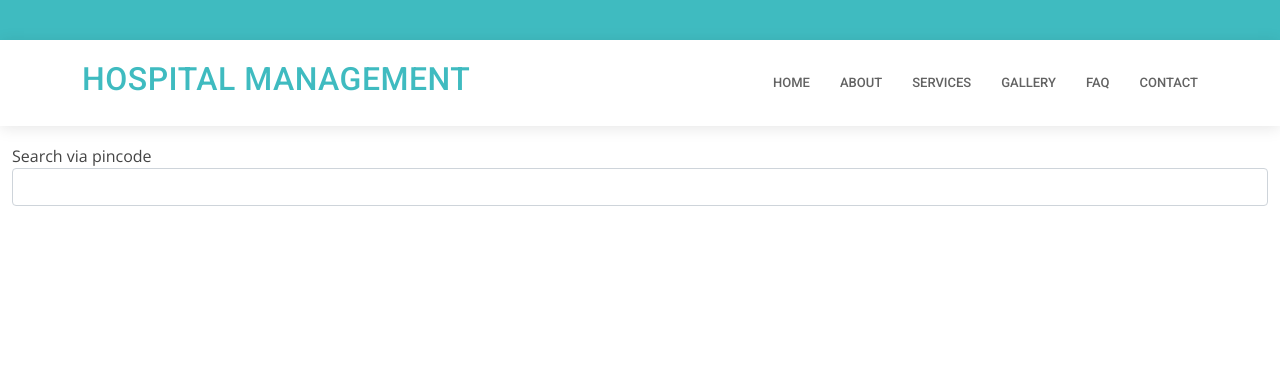
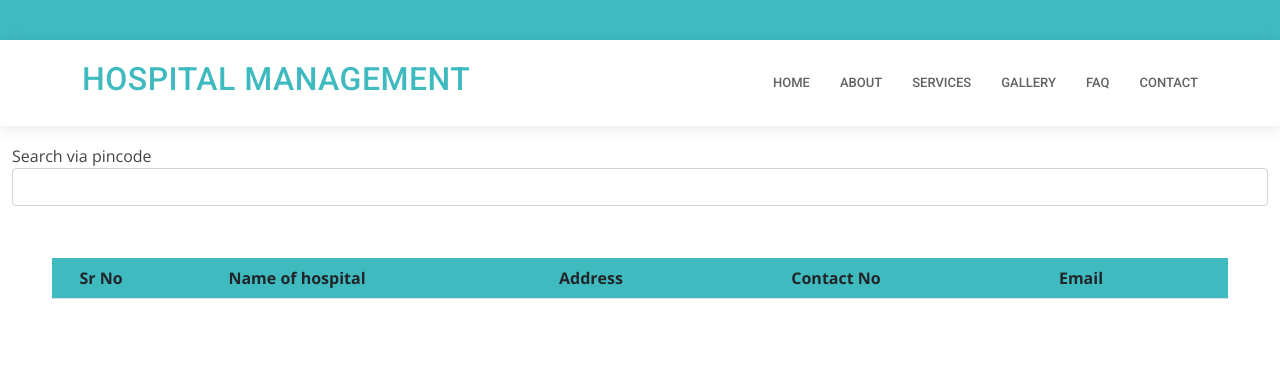
Before and after one commit to anushkade22/PBLproject, a Django app: page /donation/ in a window 1280 px wide. Shown: the top 386 px of the page. Run offline with Django 3.2, Linux system fonts and the light colour scheme; lists and menus that the app fills with data are empty; some libraries are stand-ins or nearby versions.

Commit message:
final commit

```diff
--- a/hospital/templates/hospital/base.html
+++ b/hospital/templates/hospital/base.html
@@ -28,6 +28,7 @@
 
   <!-- Template Main CSS File -->
   <link href="{% static 'hospital/styles.css' %}" rel="stylesheet">
+
 </head>
 
 <body>
--- a/hospital/templates/hospital/bedavail.html
+++ b/hospital/templates/hospital/bedavail.html
@@ -52,7 +52,7 @@
                     <td class="col-2 text-center">{{hospital.contactno}}</td>
                     <td class="col-2 text-center">{{hospital.email}}</td>
                     {% if hospital.bedavail > 0 %}
-                      <td class="col-2 text-center"><a href="/appointment"> {{hospital.bedavail}}</a></td>
+                      <td class="col-2 text-center"><a href="/appointment?hemail={{hospital.email}}"> {{hospital.bedavail}}</a></td>
                     {% else %}
                       <td class="col-2 text-center">{{hospital.bedavail}}</td>
                     {% endif %}
--- a/hospital/templates/hospital/donate.html
+++ b/hospital/templates/hospital/donate.html
@@ -19,7 +19,7 @@
             </div>
         </form>
     </div>
-    {% for hospital in hospitals %}
+    <!-- {% for hospital in hospitals %}
         {% ifequal hospital.pincode|stringformat:"s" location %}
             <div> {{hospital.name}} </div>
             <div> {{hospital.email}} </div>
@@ -27,5 +27,35 @@
             <div> {{hospital.contactno}} </div>
             <div> {{hospital.pincode}} </div>
        {% endifequal %}
-    {% endfor %}
+    {% endfor %} -->
+
+    <div class="container-fluid" style=" padding: 50px; align-content:center">
+      <div class="tb table-responsive">
+        <table class="table table-striped table-hover">
+          <thead class="th">
+            <tr class="d-flex">
+              <th class="col-1 text-center">Sr No</th>
+              <th class="col-3 text-center">Name of hospital</th>
+              <th class="col-3 text-center">Address</th>
+              <th class="col-2 text-center">Contact No</th>
+              <th class="col-3 text-center">Email</th>
+            </tr>
+          </thead>
+          <tbody>
+            {% for hospital in hospitals %}
+                {% ifequal hospital.pincode|stringformat:"s" location %}
+                    <tr class="d-flex">
+                    <th class="col-1 text-center">{{forloop.counter0}} </th>
+                    <td class="col-3 text-center">{{hospital.name}}</td>
+                    <td class="col-3 text-center">{{hospital.address}}</td>
+                    <td class="col-2 text-center">{{hospital.contactno}}</td>
+                    <td class="col-3 text-center">{{hospital.email}}</td>
+                    </tr>
+
+                {% endifequal %}
+            {% endfor %}
+          </tbody>
+        </table>
+      </div>
+    </div>
 {% endblock content %}
--- a/hospital/views.py
+++ b/hospital/views.py
@@ -12,11 +12,6 @@ db= firestore.client()
 hospitalCollection = db.collection('hospitals')
 userInfo = db.collection('user_info')
 
-hospitals = hospitalCollection.get()
-hospitalList=[]
-for hospital in hospitals:
-    print(hospital.to_dict())
-    hospitalList.append(hospital.to_dict())
 
 def home(request):
 
@@ -24,41 +19,79 @@ def home(request):
 
 def bedManagement(request):
     location = request.POST.get('location')
-
+    hospitals = hospitalCollection.get()
+    hospitalList=[]
+    for hospital in hospitals:
+        hospitalList.append(hospital.to_dict())
     return render(request,'hospital/bedavail.html',{'title':'Bed-availability' , "hospitals":hospitalList, "location": location})
 
 def donation(request):
-    return render(request,'hospital/donate.html',{'title':'Donation' ,  "hospitals":hospitalList})
+    location = request.POST.get('location')
+    return render(request,'hospital/donate.html',{'title':'Donation' ,  "location": location})
 
 def appointment(request):
+    hospitals = hospitalCollection.get()
+    hospitalList=[]
+    for hospital in hospitals:
+        hospitalList.append(hospital.to_dict())
+    hemail = request.GET.get('hemail')
+    #docs = hospitalCollection.where('email', u'==', hemail).stream()
+    flag = False
+    updated = False
+    print(flag)
     if request.method == "POST":
         myform = InputForm()
-        name = request.POST.get('name')
-        email = request.POST.get('email')
-        phone = request.POST.get('phone')
-        aadhar = request.POST.get('aadhar')
-        address = request.POST.get('address')
-        date = request.POST.get('date')
-        age = request.POST.get('age')
-        disease = request.POST.get('disease')
-        gender = request.POST.get('gender')
-        message = request.POST.get('message')
-        myform.name = name
-        myform.email = email
-        myform.phone = phone
-        myform.aadhar = aadhar
-        myform.address = address
-        myform.date = date
-        myform.age = age
-        myform.disease = disease
-        myform.gender = gender
-        myform.message = message
-        print(myform.name)
+        myform.name = request.POST.get('name')
+        myform.email = request.POST.get('email')
+        myform.phone = request.POST.get('phone')
+        myform.aadhar = request.POST.get('aadhar')
+        myform.address = request.POST.get('address')
+        myform.date = request.POST.get('date')
+        myform.age = request.POST.get('age')
+        myform.disease = request.POST.get('disease')
+        myform.gender = request.POST.get('gender')
+        myform.message = request.POST.get('message')
+        print(myform.name + "" +myform.email)
+        for user in userInfo.where('email', '==', myform.email).stream():
+            #bedAvail =user.to_dict()['email'];
+            flag = True
+
+        if not flag:
+            updated = True
+            #doc_ref = userInfo.document(myform.email)
+            #doc_ref.set({
+            doc_ref = userInfo.add({
+                'name' : myform.name,
+                'email': myform.email,
+                'phone': myform.phone,
+                'aadhar': myform.aadhar,
+                'address': myform.address,
+                'date': myform.date,
+                'age': myform.age,
+                'disease': myform.disease,
+                'gender': myform.gender,
+                'message': myform.message,
+                'hemail': hemail
+            })
+            for hospital in hospitalCollection.where('email', '==', hemail).stream():
+                bedAvail =hospital.to_dict()['bedavail'];
+                hospital_ref = hospitalCollection.document(hospital.id)
+                hospital_ref.update({u'bedavail': bedAvail-1})
         context ={
             'myform':myform,
-            'name' : myform.name
+            'name' : myform.name,
+            'email': myform.email,
+            'phone': myform.phone,
+            'aadhar': myform.aadhar,
+            'address': myform.address,
+            'date': myform.date,
+            'age': myform.age,
+            'disease': myform.disease,
+            'gender': myform.gender,
+            'message': myform.message,
+            'updated':updated,
+            'exists':flag
         }
-
     else:
         myform = InputForm()
         context ={
```
Also changed, not shown: hospital/templates/hospital/appointment.html (+33 -14 lines), hospital/templates/hospital/home.html (+14 -10 lines).
